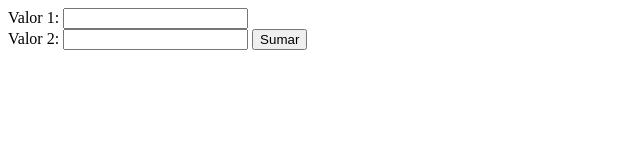
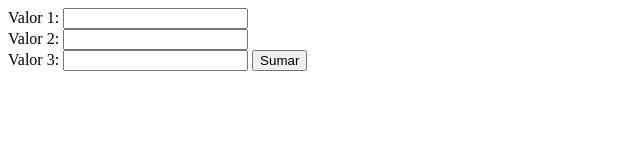
Before and after one commit to AprendiendoDeGit/Aprendiendo-GIT, a plain HTML site: page index.html in a window 1280 px wide. Both pictures are taken after a click on the button "Sumar". Shown: the whole page, without its empty margins (0-640 px from the left). Drawn offline with Linux system fonts and the light colour scheme.

Commit message:
Add new textbox

```diff
--- a/app.js
+++ b/app.js
@@ -1,5 +1,6 @@
 function suma(){
   var val1=parseInt(document.getElementById("N1").value);
   var val2=parseInt(document.getElementById("N2").value);
-  alert(val1+val2);
+  var val3=parseInt(document.getElementById("N3").value);
+  alert(val1+val2+val3);
 }
--- a/index.html
+++ b/index.html
@@ -11,7 +11,8 @@
 
   <form action="">
     Valor 1: <input type="text" id="N1"><br>
-    Valor 2: <input type="text" id="N2">
+    Valor 2: <input type="text" id="N2"><br>
+    Valor 3: <input type="text" id="N3">
     <script type="text/javascript" src="app.js"> </script>
     <input type="button" value="Sumar" onclick="suma();">
 
```
